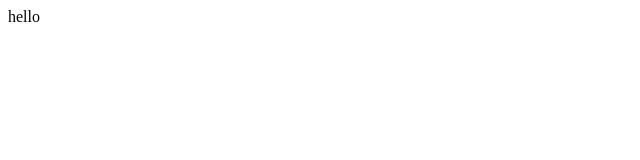
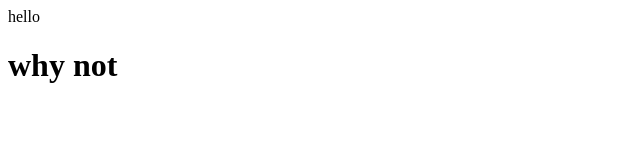
Before and after one commit to ramanandbagri27/newrepo, a plain HTML site: page index.html in a window 1280 px wide. Shown: the whole page, without its empty margins (0-640 px from the left). Drawn offline with Linux system fonts and the light colour scheme.

Commit message:
Update index.html

```diff
--- a/index.html
+++ b/index.html
@@ -1 +1,2 @@
 <p>hello</p>
+<h1>why not</h1>
```
